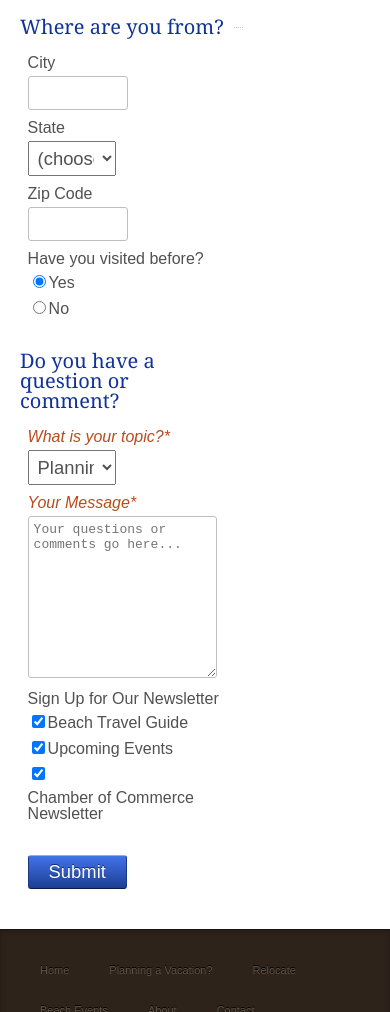
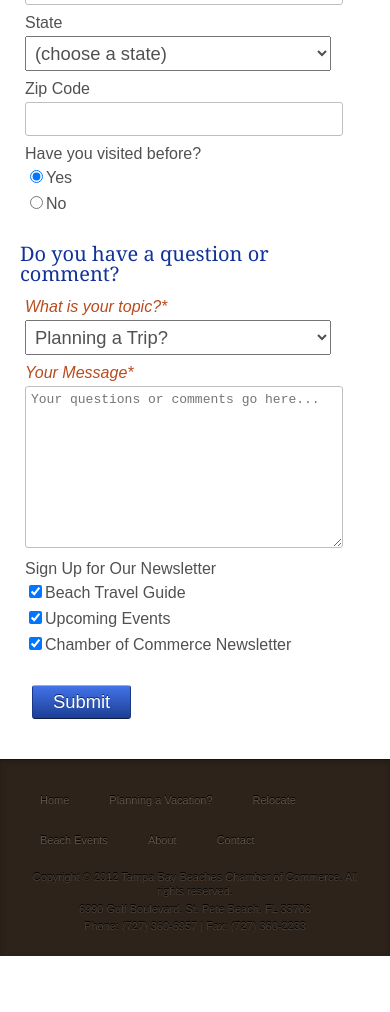
Before and after one commit to photodow/wsp-james-dow, a plain HTML site: page project/tampa-bay-beaches/contact.html in a window 390 px wide. Shown: the part 988-2000 px from the top of the page. After the commit the page ends 1944 px from the top, so only its background shows below. Drawn offline with Linux system fonts and the light colour scheme.

Commit message:
responsive layout

```diff
--- a/project/tampa-bay-beaches/css/style.css
+++ b/project/tampa-bay-beaches/css/style.css
@@ -815,4 +815,20 @@ aside article {
 		-webkit-box-shadow: 0 0 0;
 		box-shadow: 0 0 0;
 	}
+
+	aside {
+		display: none;
+	}
+
+	article {
+		width: 100%;
+	}
+
+	#contactForm fieldset section{
+		margin: 5px;
+	}
+
+	#contactForm fieldset section input, #contactForm fieldset section select, #contactForm fieldset section textarea {
+		width: 90%;
+	}
 }
```
